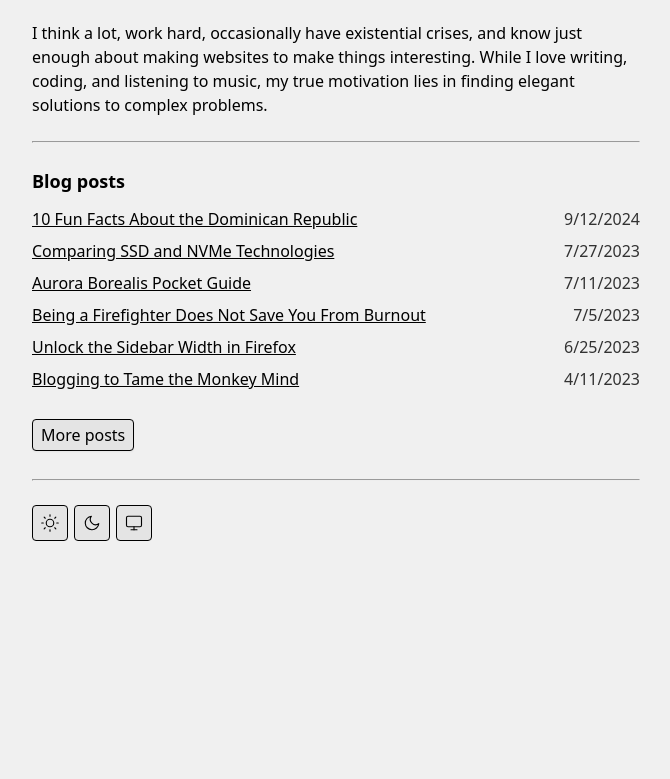
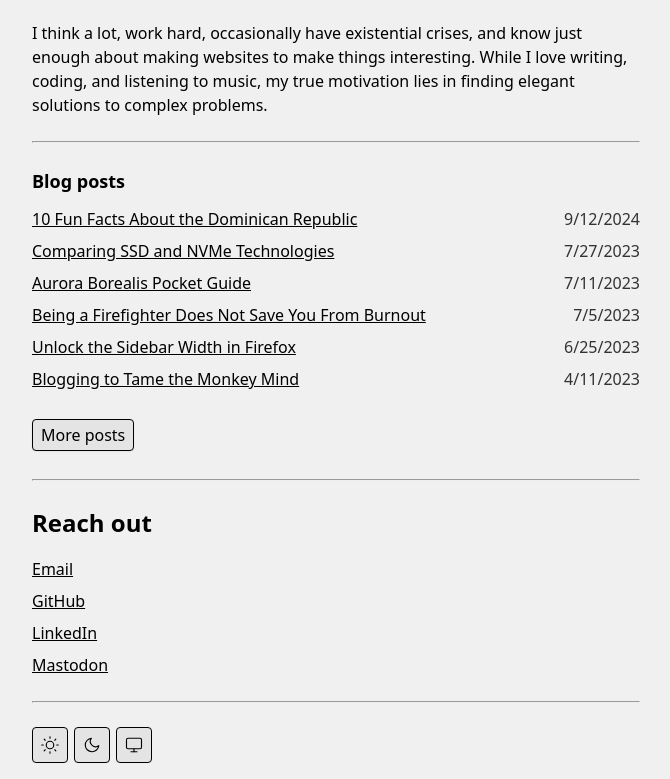
Before and after one commit to semanticdata/barebones, an Astro site: page / in a window 1280 px wide. Shown: the part 421-1200 px from the top of the page, without its empty margins (304-974 px from the left). Before the commit the page ends 978 px from the top, so only its background shows below. Built offline with nearby package versions, Linux system fonts and the light colour scheme; Astro itself is replaced by a stand-in of ours.

Commit message:
new contact me component for homepage

```diff
--- /dev/null
+++ b/src/components/ContactMe.astro
@@ -0,0 +1,29 @@
+---
+import { SOCIAL_LINKS } from "@/siteConfig";
+
+const socialLinksArray = Object.keys(SOCIAL_LINKS).map((key) => ({
+  url: SOCIAL_LINKS[key].url,
+  label: SOCIAL_LINKS[key].label,
+}));
+---
+
+<h2 class="animate mb-4">Reach out</h2>
+<section class="animate flex-1">
+  <ul class="grid list-none gap-2 p-0">
+    {
+      socialLinksArray.map((link) => (
+        <li class="animate">
+          <a
+            href={link.url}
+            target={link.url.startsWith("http") ? "_blank" : undefined}
+            rel={
+              link.url.startsWith("http") ? "noopener noreferrer" : undefined
+            }
+          >
+            {link.label}
+          </a>
+        </li>
+      ))
+    }
+  </ul>
+</section>
--- a/src/pages/index.astro
+++ b/src/pages/index.astro
@@ -8,6 +8,7 @@ import Post from "@/components/Post.astro";
 import SeoPage from "@/components/SeoPage.astro";
 import Button from "@/components/Button.astro";
 import Footer from "@/components/Footer.astro";
+import ContactMe from "@/components/ContactMe.astro";
 
 const posts = (await getCollection("blog"))
   .filter((post) => !post.data.draft)
@@ -30,6 +31,10 @@ const posts = (await getCollection("blog"))
       </ul>
       <Button href="/blog">More posts</Button>
     </section>
+    <hr class="animate my-6 border-[0.5px]" />
+
+    <ContactMe />
+
     <Footer />
   </main>
 </BaseLayout>
```
